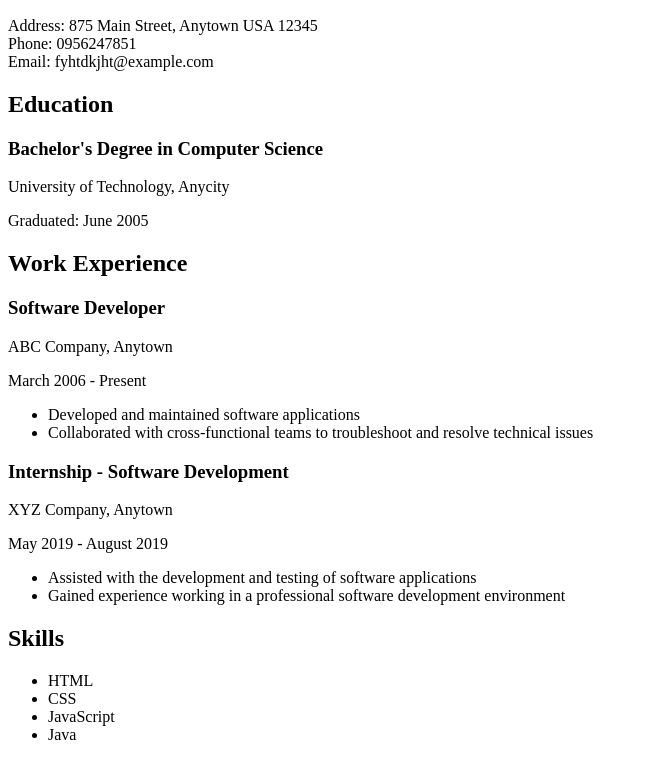
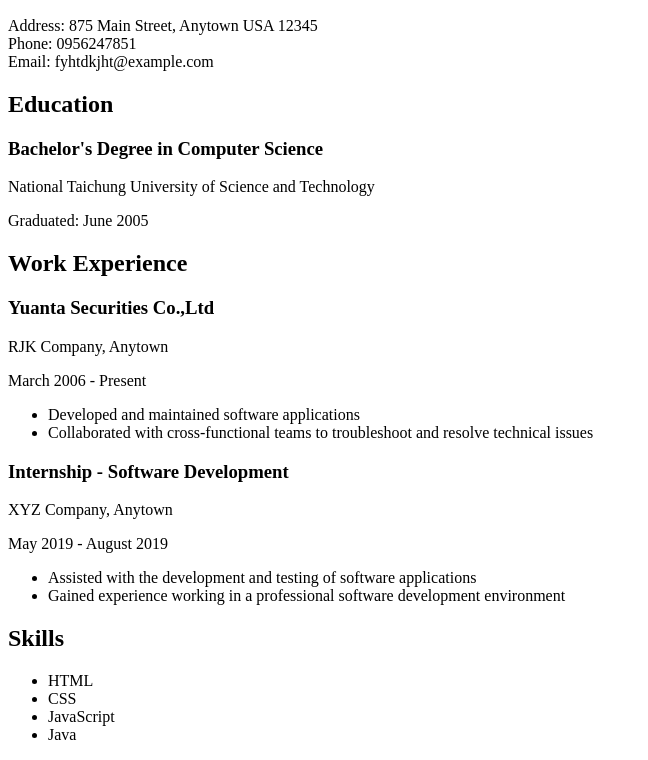
Before and after one commit to YuanZhenn/y, a plain HTML site: page index.html in a window 1280 px wide. Shown: the part 110-870 px from the top of the page, without its empty margins (0-648 px from the left). Drawn offline with Linux system fonts and the light colour scheme.

Commit message:
Update index.html

```diff
--- a/index.html
+++ b/index.html
@@ -14,11 +14,11 @@
   </p>
   <h2>Education</h2>
   <h3>Bachelor's Degree in Computer Science</h3>
-  <p>University of Technology, Anycity</p>
+  <p>National Taichung University of Science and Technology</p>
   <p>Graduated: June 2005</p>
   <h2>Work Experience</h2>
-  <h3>Software Developer</h3>
-  <p>ABC Company, Anytown</p>
+  <h3>Yuanta Securities Co.,Ltd</h3>
+  <p>RJK Company, Anytown</p>
   <p>March 2006 - Present</p>
   <ul>
     <li>Developed and maintained software applications</li>
```
